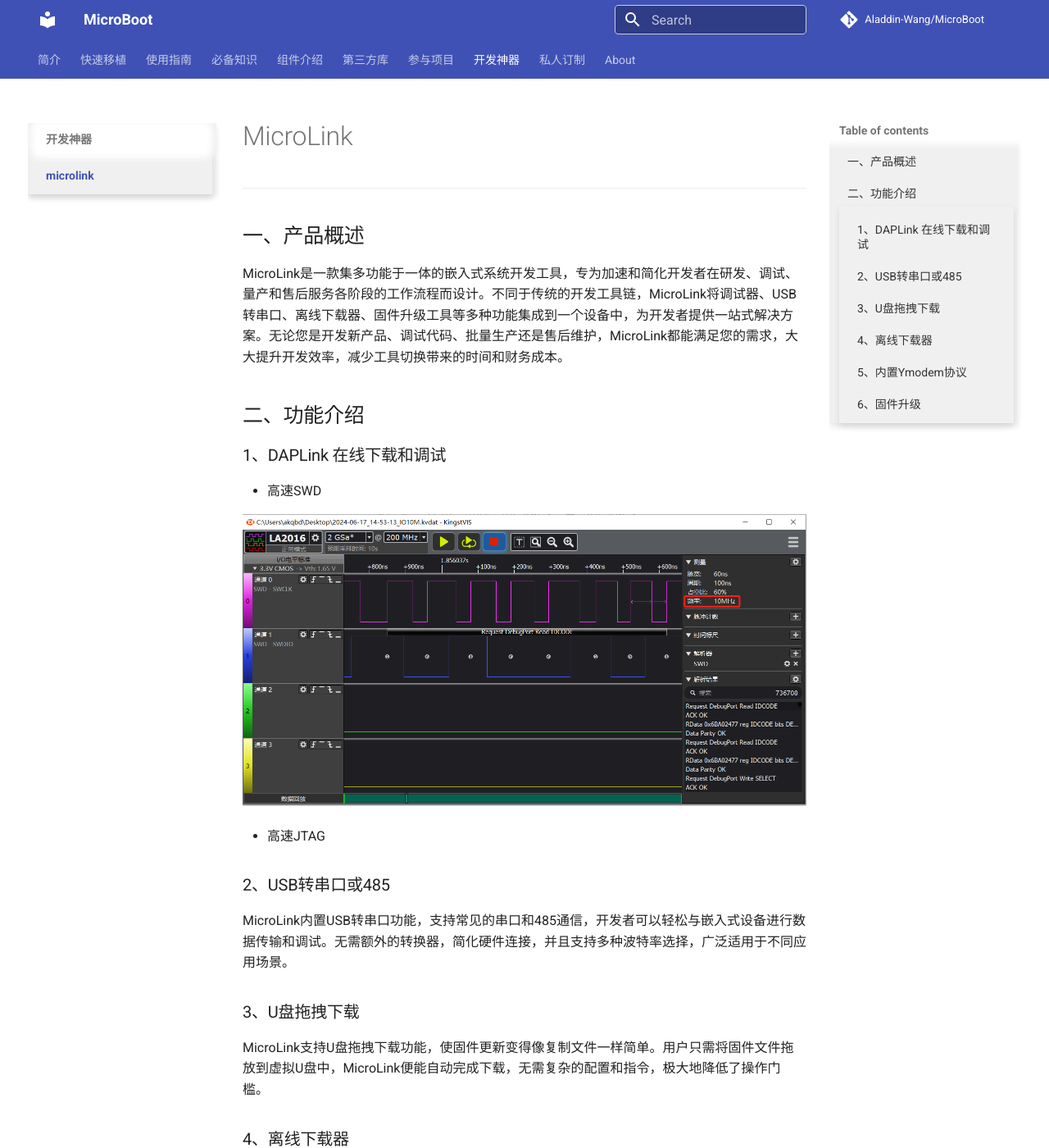
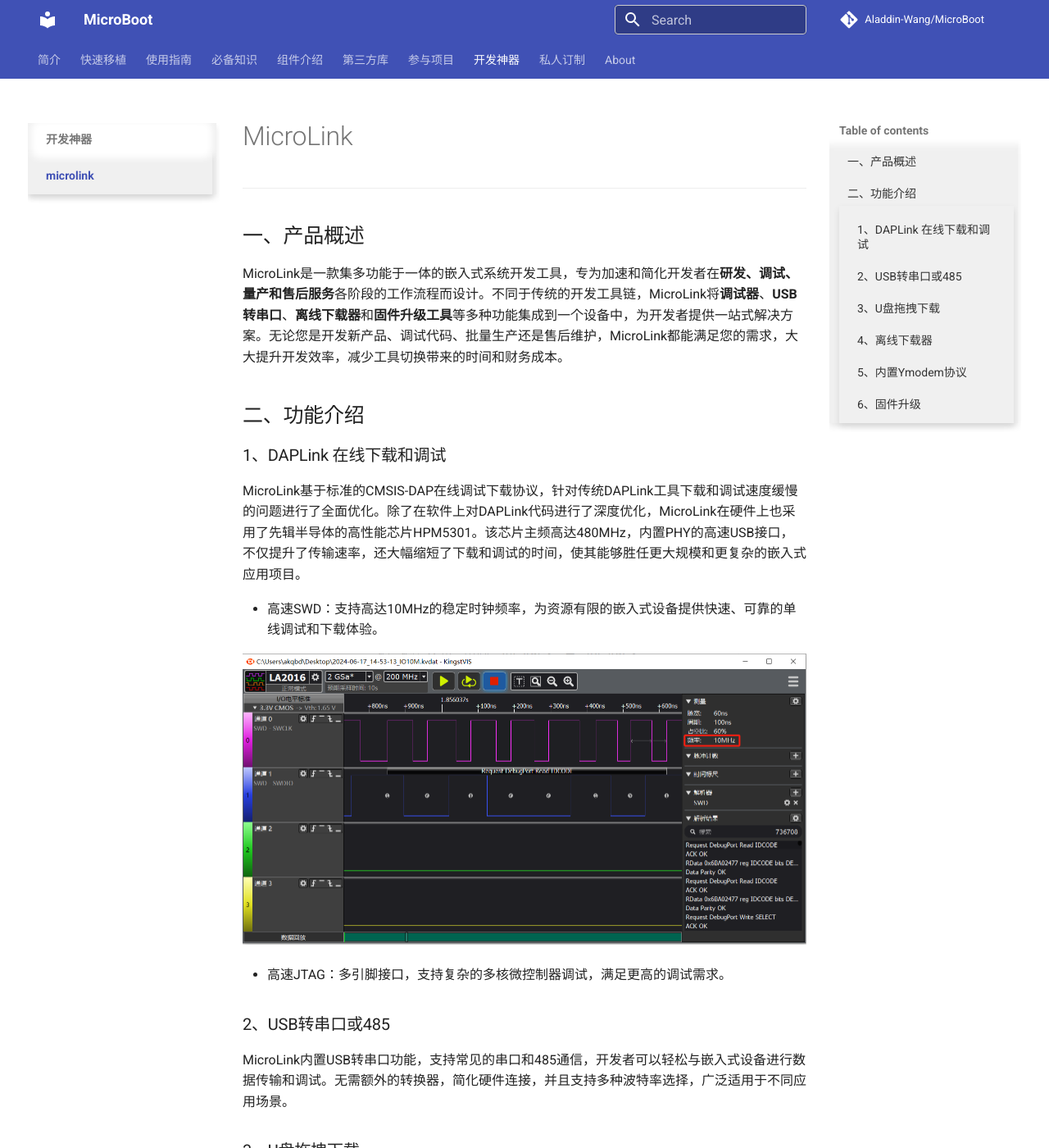
Before and after one commit to Aladdin-Wang/MicroBoot, an MkDocs documentation site: the page built from docs/tools/microlink/microlink.md, in a window 1280 px wide and 1400 px high. Shown: the whole window at 82% size. Built offline with MkDocs 1.6.1 and Material for MkDocs 9.7.7, drawn with Linux system fonts in a browser that asks for light colours; comment, search, counter and statistics services are not loaded.

Commit message:
fix microlink.md

```diff
--- a/docs/tools/microlink/microlink.md
+++ b/docs/tools/microlink/microlink.md
@@ -4,17 +4,19 @@
 
 ## 一、产品概述
 
-MicroLink是一款集多功能于一体的嵌入式系统开发工具，专为加速和简化开发者在研发、调试、量产和售后服务各阶段的工作流程而设计。不同于传统的开发工具链，MicroLink将调试器、USB转串口、离线下载器、固件升级工具等多种功能集成到一个设备中，为开发者提供一站式解决方案。无论您是开发新产品、调试代码、批量生产还是售后维护，MicroLink都能满足您的需求，大大提升开发效率，减少工具切换带来的时间和财务成本。
+MicroLink是一款集多功能于一体的嵌入式系统开发工具，专为加速和简化开发者在**研发、调试、量产和售后服务**各阶段的工作流程而设计。不同于传统的开发工具链，MicroLink将**调试器**、**USB转串口**、**离线下载器**和**固件升级工具**等多种功能集成到一个设备中，为开发者提供一站式解决方案。无论您是开发新产品、调试代码、批量生产还是售后维护，MicroLink都能满足您的需求，大大提升开发效率，减少工具切换带来的时间和财务成本。
 
 ## 二、功能介绍
 
 ### 1、DAPLink 在线下载和调试
 
-- 高速SWD
+MicroLink基于标准的CMSIS-DAP在线调试下载协议，针对传统DAPLink工具下载和调试速度缓慢的问题进行了全面优化。除了在软件上对DAPLink代码进行了深度优化，MicroLink在硬件上也采用了先辑半导体的高性能芯片HPM5301。该芯片主频高达480MHz，内置PHY的高速USB接口，不仅提升了传输速率，还大幅缩短了下载和调试的时间，使其能够胜任更大规模和更复杂的嵌入式应用项目。
+
+- 高速SWD：支持高达10MHz的稳定时钟频率，为资源有限的嵌入式设备提供快速、可靠的单线调试和下载体验。
 
   ![](../../images/microlink/10M.png)
 
-- 高速JTAG
+- 高速JTAG：多引脚接口，支持复杂的多核微控制器调试，满足更高的调试需求。
 
 
 
```
